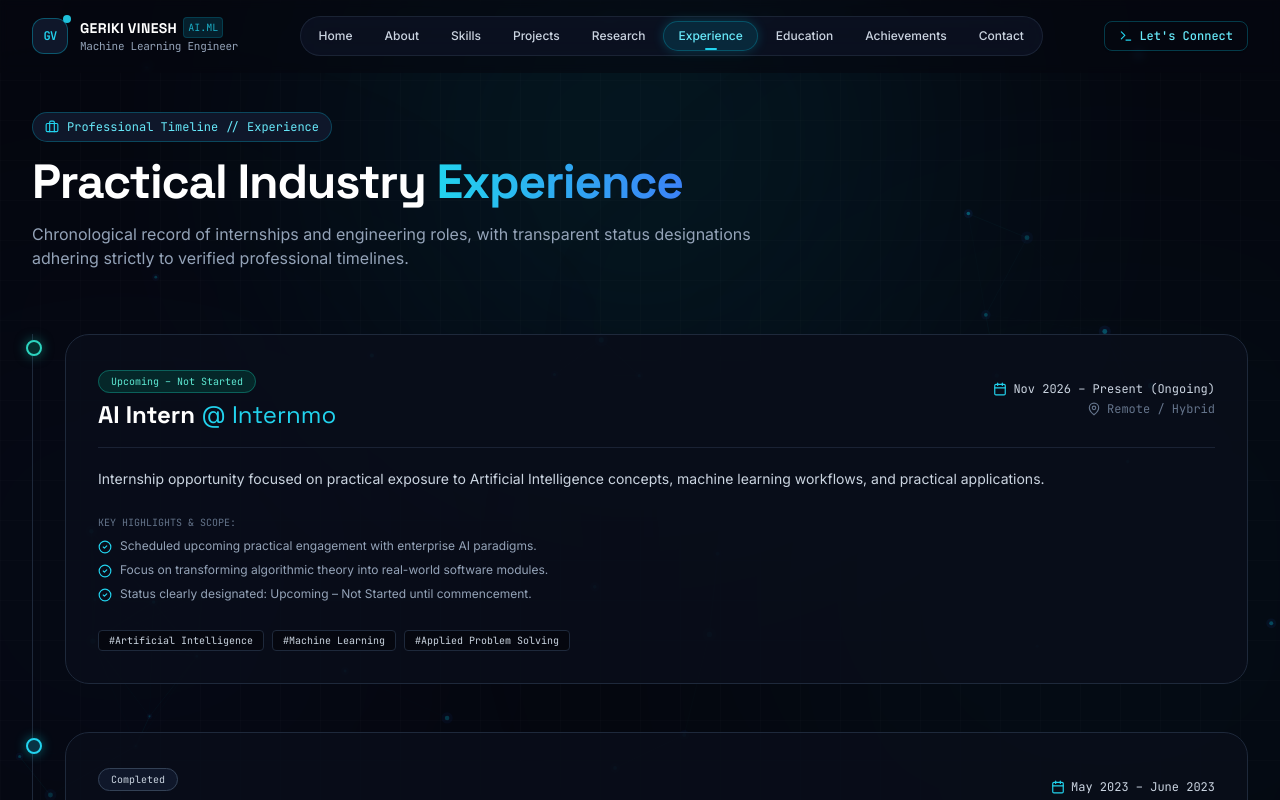
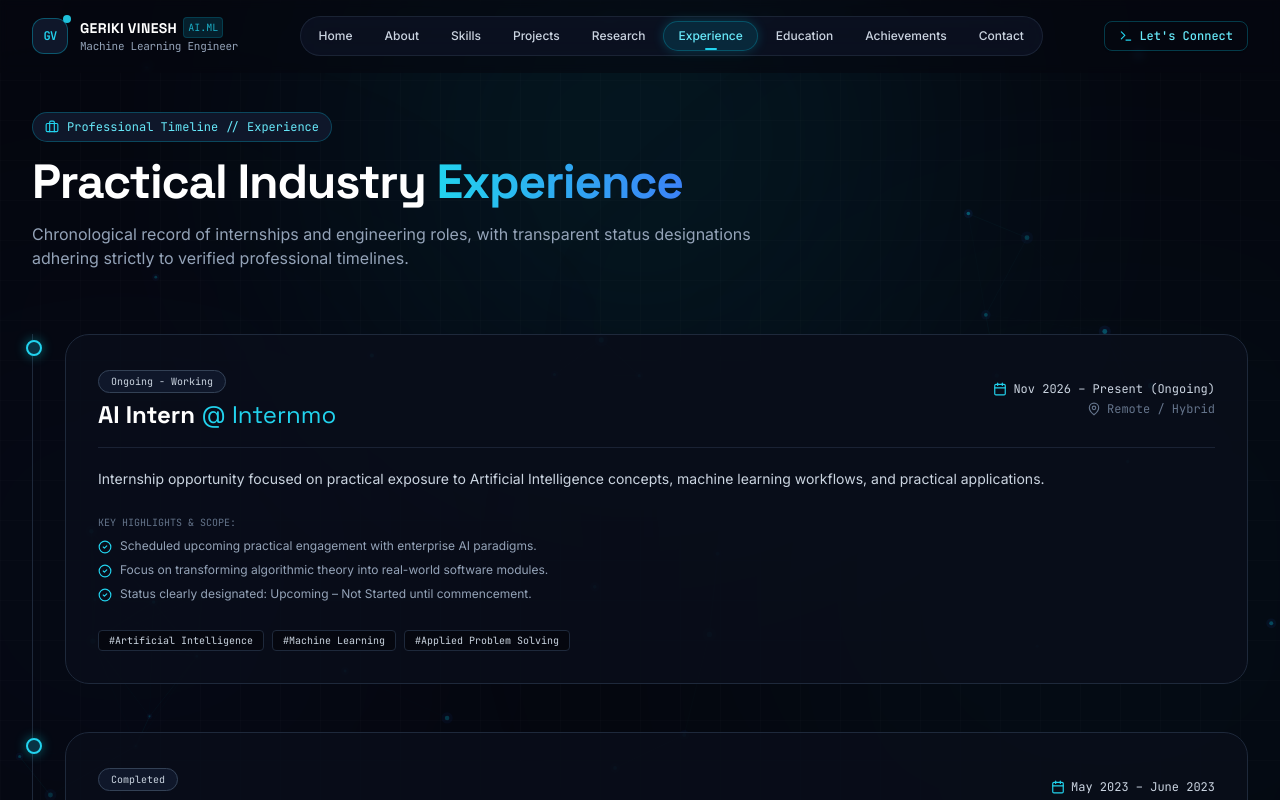
Before and after one commit to Vinesh-ash/my-portfolio, a React (Vite) app: page /experience in a window 1280 px wide. Shown: the top 800 px of the page. Built offline with nearby package versions, Linux system fonts and the light colour scheme.

Commit message:
Update experience in intermo as ongoing

```diff
--- a/src/data/experienceData.ts
+++ b/src/data/experienceData.ts
@@ -17,7 +17,7 @@ export const experienceData: ExperienceItem[] = [
     company: "Internmo",
     location: "Remote / Hybrid",
     period: "Nov 2026 – Present (Ongoing)",
-    status: "Upcoming – Not Started",
+    status: "Ongoing - Working",
     description: "Internship opportunity focused on practical exposure to Artificial Intelligence concepts, machine learning workflows, and practical applications.",
     highlights: [
       "Scheduled upcoming practical engagement with enterprise AI paradigms.",
```
